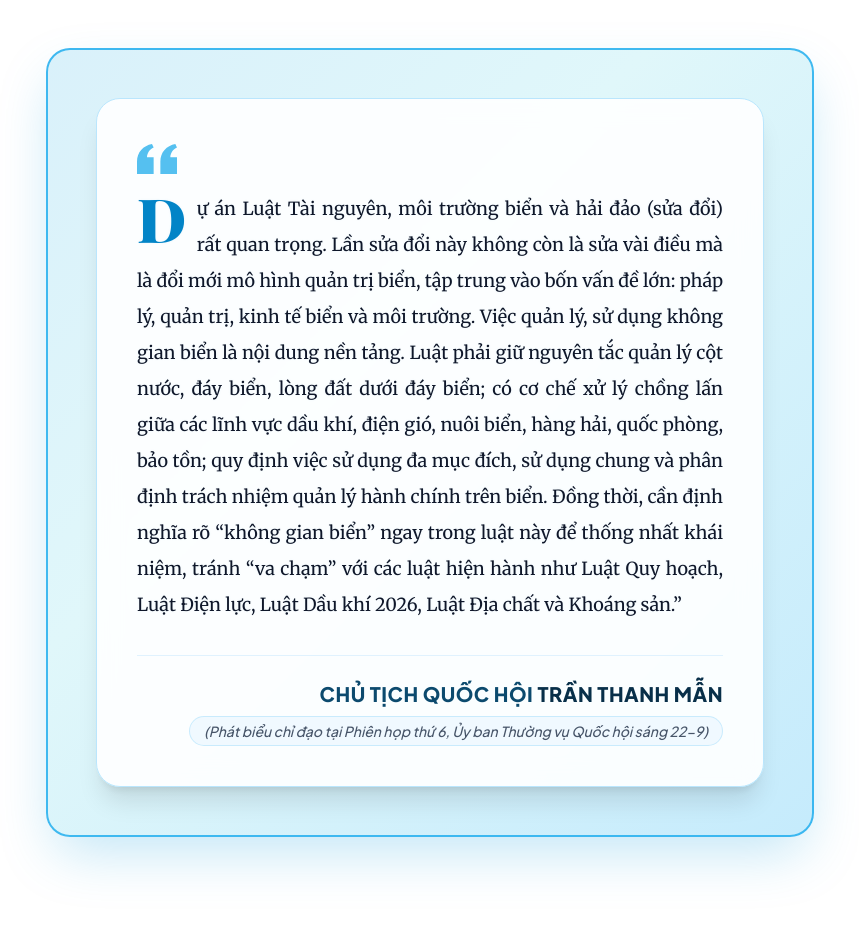
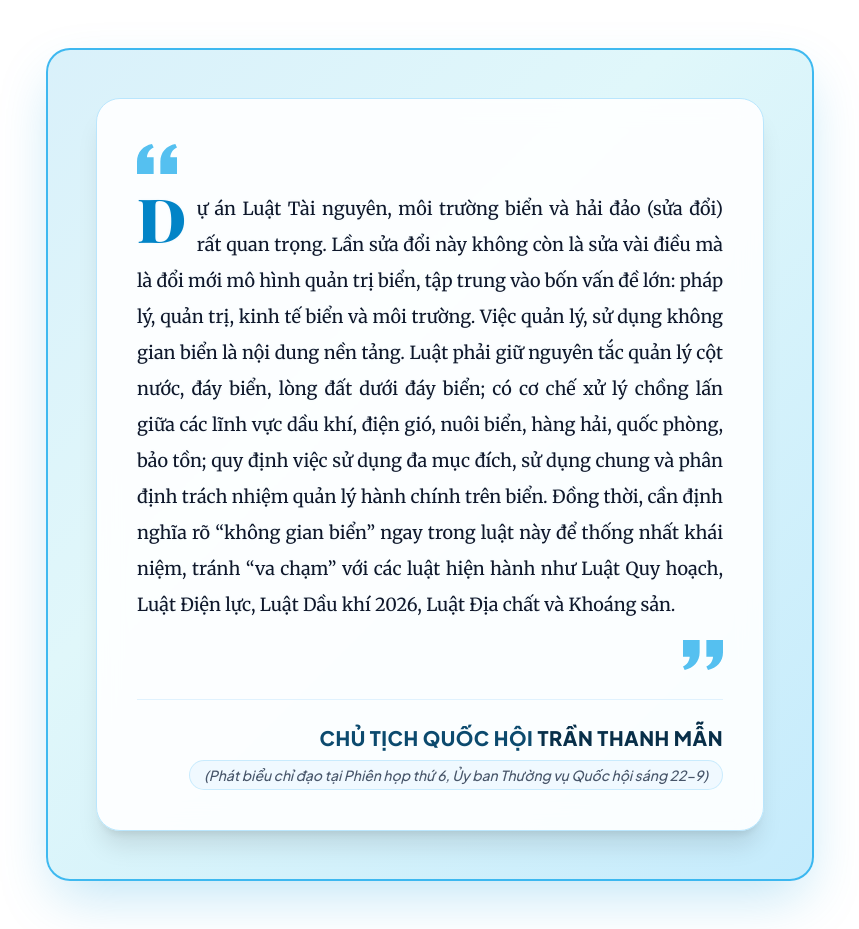
Before and after one commit to maingocminhthu2811-debug/bon-van-de-bien, a website: page index.html in a window 1280 px wide. Shown: the whole page, without its empty margins (210-1069 px from the left). Before the commit the page ends 885 px from the top, so only its background shows below. Drawn offline with nearby package versions, Linux system fonts and the light colour scheme; a web font is replaced by a local one.

Commit message:
refactor: update and truncate speech content in index.html

```diff
--- a/index.html
+++ b/index.html
@@ -203,14 +203,21 @@
         </div>
 
         <div id="article-body" class="relative z-10 font-serif text-base sm:text-lg leading-relaxed sm:leading-loose text-slate-900 dark:text-slate-100">
-          <!-- Nội dung chỉ đạo NGUYÊN VĂN kèm dấu đóng ngoặc liền sau câu kết thúc -->
+          <!-- Nội dung chỉ đạo NGUYÊN VĂN -->
           <p id="p1" class="drop-cap font-medium text-justify">
-            Dự án Luật Tài nguyên, môi trường biển và hải đảo (sửa đổi) rất quan trọng. Lần sửa đổi này không còn là sửa vài điều mà là đổi mới mô hình quản trị biển, tập trung vào bốn vấn đề lớn: pháp lý, quản trị, kinh tế biển và môi trường. Việc quản lý, sử dụng không gian biển là nội dung nền tảng. Luật phải giữ nguyên tắc quản lý cột nước, đáy biển, lòng đất dưới đáy biển; có cơ chế xử lý chồng lấn giữa các lĩnh vực dầu khí, điện gió, nuôi biển, hàng hải, quốc phòng, bảo tồn; quy định việc sử dụng đa mục đích, sử dụng chung và phân định trách nhiệm quản lý hành chính trên biển. Đồng thời, cần định nghĩa rõ “không gian biển” ngay trong luật này để thống nhất khái niệm, tránh “va chạm” với các luật hiện hành như Luật Quy hoạch, Luật Điện lực, Luật Dầu khí 2026, Luật Địa chất và Khoáng sản.”
+            Dự án Luật Tài nguyên, môi trường biển và hải đảo (sửa đổi) rất quan trọng. Lần sửa đổi này không còn là sửa vài điều mà là đổi mới mô hình quản trị biển, tập trung vào bốn vấn đề lớn: pháp lý, quản trị, kinh tế biển và môi trường. Việc quản lý, sử dụng không gian biển là nội dung nền tảng. Luật phải giữ nguyên tắc quản lý cột nước, đáy biển, lòng đất dưới đáy biển; có cơ chế xử lý chồng lấn giữa các lĩnh vực dầu khí, điện gió, nuôi biển, hàng hải, quốc phòng, bảo tồn; quy định việc sử dụng đa mục đích, sử dụng chung và phân định trách nhiệm quản lý hành chính trên biển. Đồng thời, cần định nghĩa rõ “không gian biển” ngay trong luật này để thống nhất khái niệm, tránh “va chạm” với các luật hiện hành như Luật Quy hoạch, Luật Điện lực, Luật Dầu khí 2026, Luật Địa chất và Khoáng sản.
           </p>
         </div>
 
+        <!-- Biểu tượng dấu trích dẫn đóng ngoặc nghệ thuật trên một hàng riêng biệt phía dưới văn bản -->
+        <div class="mt-3 flex justify-end text-sky-500 dark:text-sky-400 select-none">
+          <svg class="w-8 h-8 sm:w-10 sm:h-10 opacity-70 rotate-180" fill="currentColor" viewBox="0 0 24 24">
+            <path d="M14.017 21v-7.391c0-5.704 3.731-9.57 8.983-10.609l.995 2.151c-2.432.917-3.995 3.638-3.995 5.849h4v10h-9.983zm-14.017 0v-7.391c0-5.704 3.748-9.57 9-10.609l.996 2.151c-2.433.917-3.996 3.638-3.996 5.849h3.983v10h-9.983z"/>
+          </svg>
+        </div>
+
         <!-- 2 dòng thông tin người phát biểu & nguồn trích dẫn sau nội dung (bỏ dấu gạch đầu dòng) -->
-        <div class="mt-8 pt-6 border-t border-sky-100 dark:border-slate-800/80 flex flex-col items-end text-right space-y-2">
+        <div class="mt-6 pt-6 border-t border-sky-100 dark:border-slate-800/80 flex flex-col items-end text-right space-y-2">
           <div id="speaker-name" class="text-base sm:text-lg md:text-xl font-extrabold uppercase tracking-wide text-sky-900 dark:text-sky-200">
             <span>Chủ tịch Quốc hội <strong class="text-sky-950 dark:text-white font-black">Trần Thanh Mẫn</strong></span>
           </div>
```
